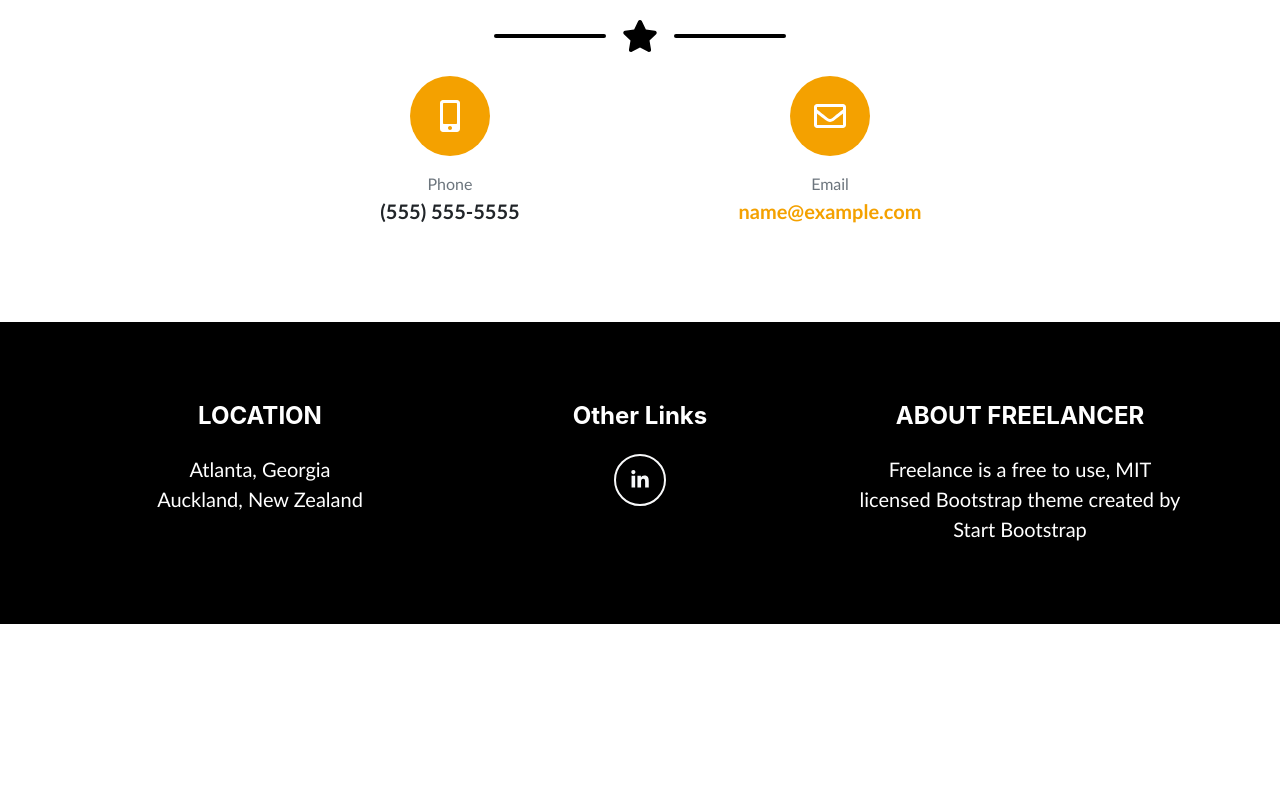
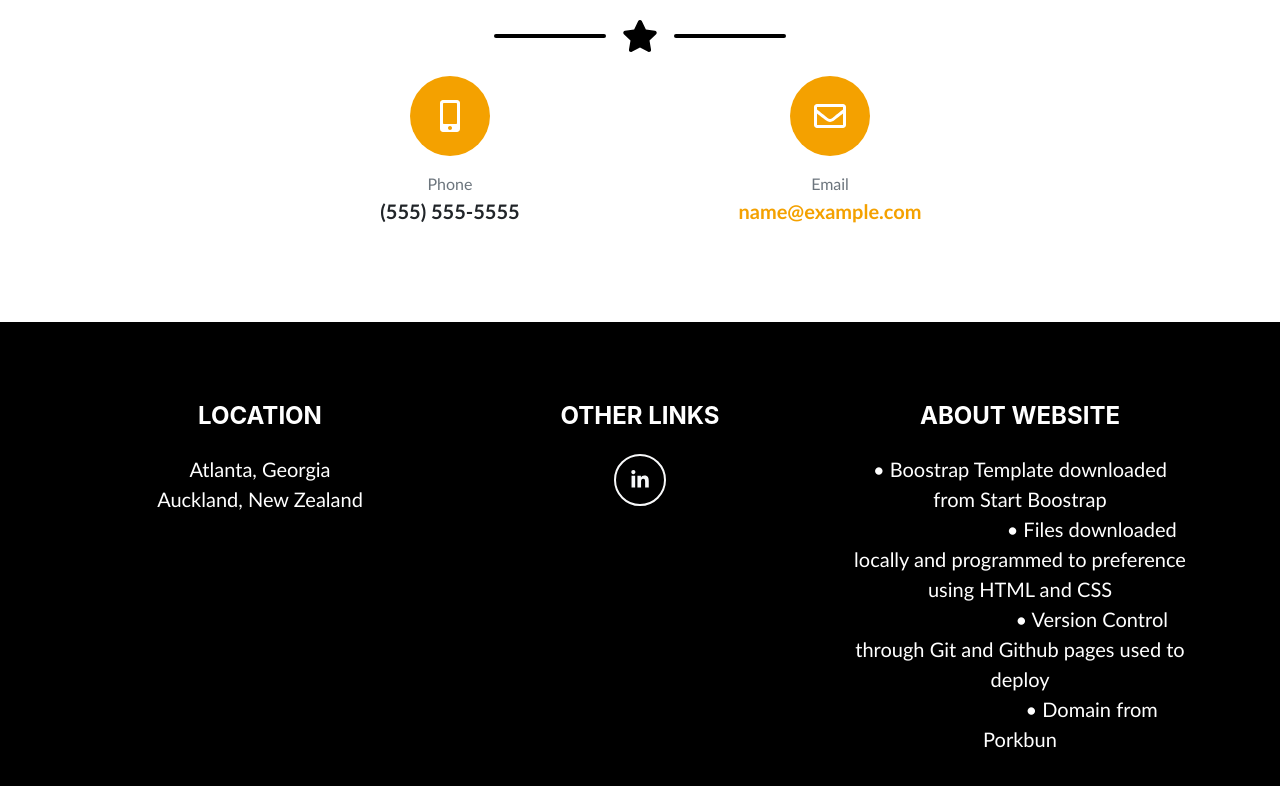
Before and after one commit to jo4467/joshuawuportfolio.info, a plain HTML site: page index.html in a window 1280 px wide. Shown: the part 2266-3052 px from the top of the page. Before the commit the page ends 2890 px from the top, so only its background shows below. Drawn offline with nearby package versions, Linux system fonts and the light colour scheme; a web font is replaced by a local one.

Commit message:
website descriptions

```diff
--- a/index.html
+++ b/index.html
@@ -340,13 +340,16 @@ Auckland, New Zealand</p>
                     </div>
                     <!-- Footer Social Icons-->
                     <div class="col-lg-4 mb-5 mb-lg-0">
-                        <h4 class="mb-4">Other Links</h4>
+                        <h4 class="mb-4">OTHER LINKS</h4>
                         <a class="btn btn-outline-light btn-social mx-1" href="https://www.linkedin.com/in/joshua-wu-879797168"><i class="fab fa-fw fa-linkedin-in"></i></a>
                     </div>
                     <!-- Footer About Text-->
                     <div class="col-lg-4">
-                        <h4 class="mb-4">ABOUT FREELANCER</h4>
-                        <p class="pre-wrap lead mb-0">Freelance is a free to use, MIT licensed Bootstrap theme created by Start Bootstrap</p>
+                        <h4 class="mb-4">ABOUT WEBSITE</h4>
+                        <p class="pre-wrap lead mb-0">• Boostrap Template downloaded from Start Boostrap
+                            • Files downloaded locally and programmed to preference using HTML and CSS
+                            • Version Control through Git and Github pages used to deploy
+                            • Domain from Porkbun</p>
                     </div>
                 </div>
             </div>
```
